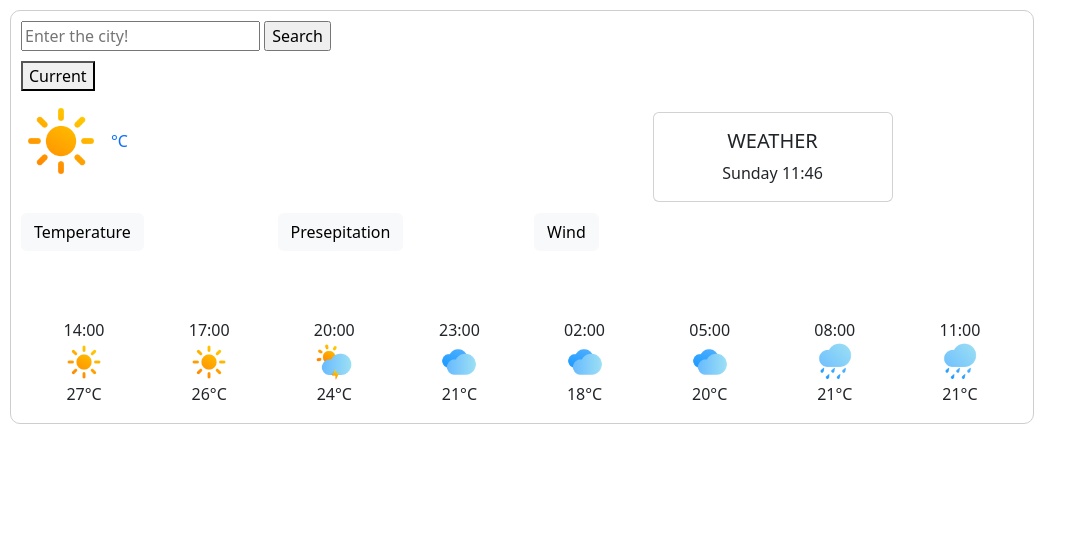
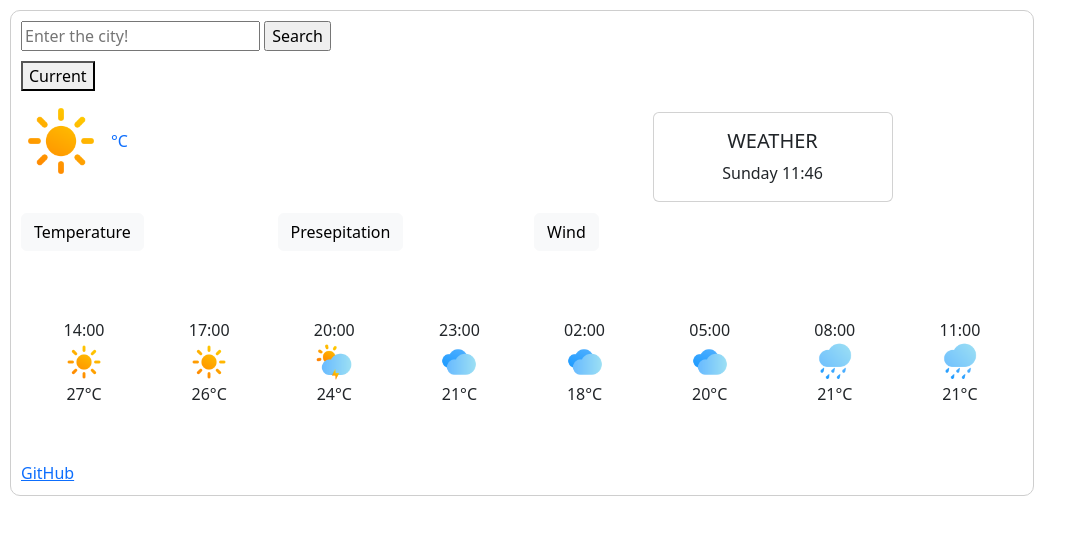
Before and after one commit to KDokukina/weatherapp, a website built with Parcel: page index.html in a window 1280 px wide. Shown: the whole page, without its empty margins (0-1087 px from the left). Built offline with nearby package versions, Linux system fonts and the light colour scheme; no server answers.

Commit message:
Update index.html

```diff
--- a/index.html
+++ b/index.html
@@ -102,7 +102,11 @@
           <button type="button" class="btn btn-outline-primary8">
             11:00<br /><img class="btn1" src="src/img/rain.png" /><br />21°C
           </button>
+
         </div>
+        <br />
+        <br />
+        <a href="https://github.com/KDokukina/weatherapp">GitHub</a>
       </div>
     </div>
     <script src="src/index.js"></script>
```
